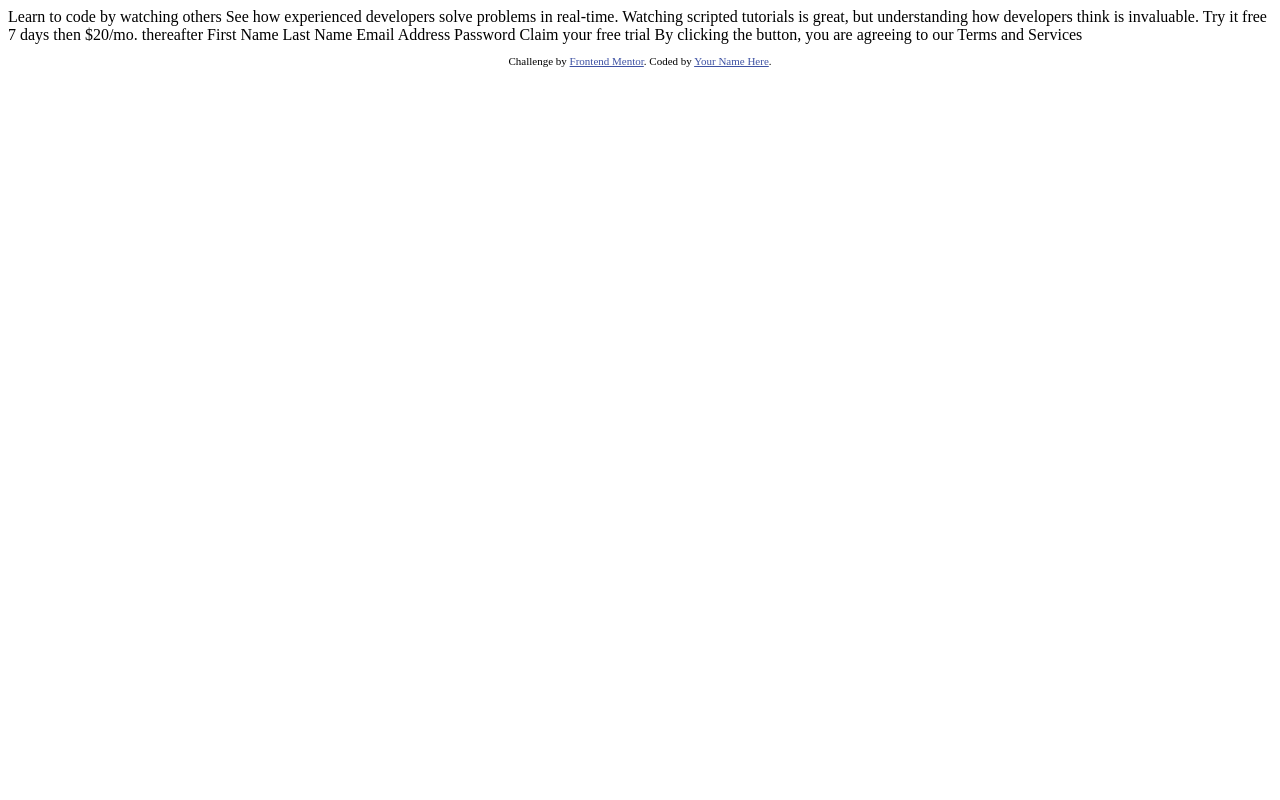
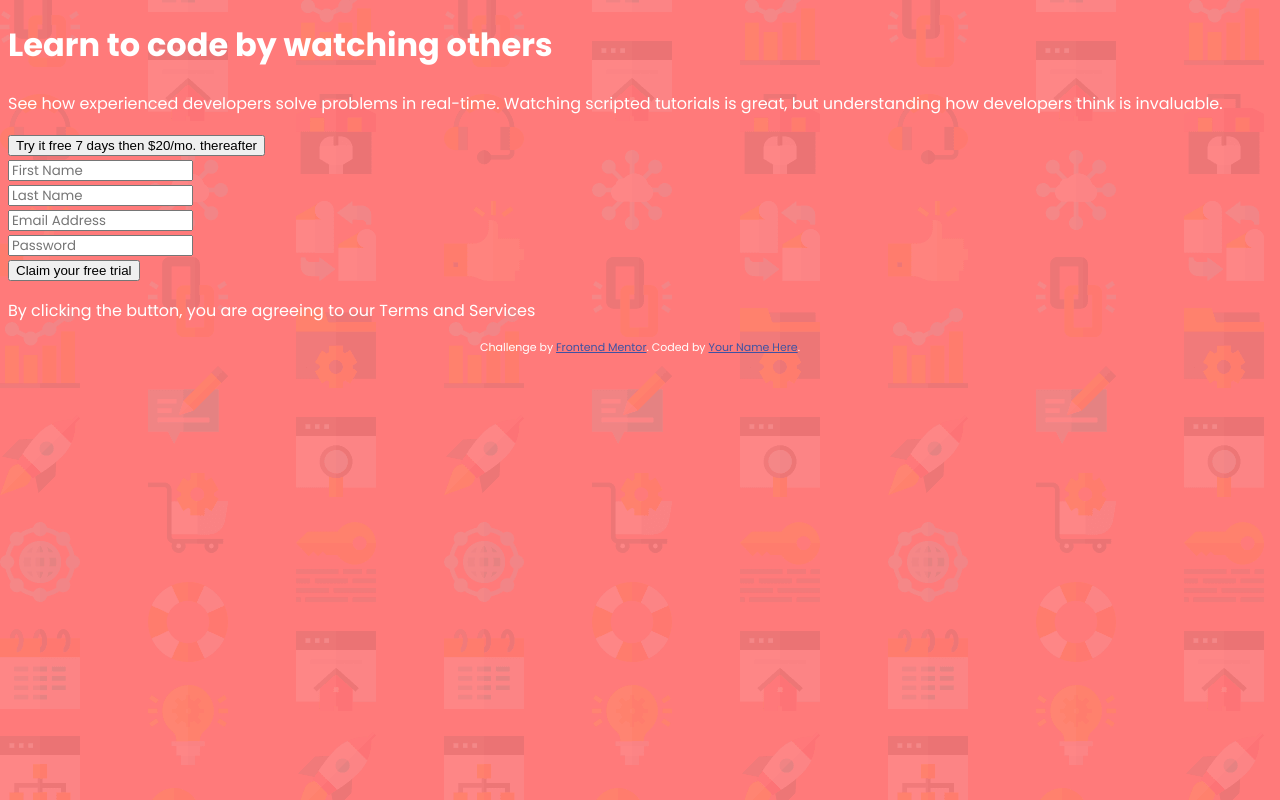
Before and after one commit to Prajwalad101/Signup-Form, a plain HTML site: page index.html in a window 1280 px wide. Drawn offline with Linux system fonts and the light colour scheme.

Commit message:
Added fonts and images with basic text styling

```diff
--- a/index.html
+++ b/index.html
@@ -1,41 +1,78 @@
 <!DOCTYPE html>
 <html lang="en">
   <head>
-  <meta charset="UTF-8">
-  <meta name="viewport" content="width=device-width, initial-scale=1.0"> <!-- displays site properly based on user's device -->
+    <meta charset="UTF-8" />
+    <meta name="viewport" content="width=device-width, initial-scale=1.0" />
+    <!-- displays site properly based on user's device -->
 
-  <link rel="icon" type="image/png" sizes="32x32" href="./images/favicon-32x32.png">
+    <link
+      rel="icon"
+      type="image/png"
+      sizes="32x32"
+      href="./images/favicon-32x32.png"
+    />
+
+    <!-- Google Fonts -->
+    <link rel="preconnect" href="https://fonts.googleapis.com" />
+    <link rel="preconnect" href="https://fonts.gstatic.com" crossorigin />
+    <link
+      href="https://fonts.googleapis.com/css2?family=Poppins:wght@400;500;600;700&display=swap"
+      rel="stylesheet"
+    />
+
+    <!-- CSS stylesheet -->
+    <link rel="stylesheet" href="styles.css" />
 
     <title>Frontend Mentor | Intro component with sign up form</title>
 
     <!-- Feel free to remove these styles or customise in your own stylesheet 👍 -->
     <style>
-    .attribution { font-size: 11px; text-align: center; }
-    .attribution a { color: hsl(228, 45%, 44%); }
+      .attribution {
+        font-size: 11px;
+        text-align: center;
+      }
+      .attribution a {
+        color: hsl(228, 45%, 44%);
+      }
     </style>
   </head>
   <body>
+    <h1 class="title">Learn to code by watching others</h1>
 
-  Learn to code by watching others
+    <p>
+      See how experienced developers solve problems in real-time. Watching
+      scripted tutorials is great, but understanding how developers think is
+      invaluable.
+    </p>
+    <button class="tryit">Try it free 7 days then $20/mo. thereafter</button>
 
-  See how experienced developers solve problems in real-time. Watching scripted tutorials is great,
-  but understanding how developers think is invaluable.
-
-  Try it free 7 days then $20/mo. thereafter
-
-  First Name
-  Last Name
-  Email Address
-  Password
-
-  Claim your free trial
-
+    <form action="">
+      <input type="text" placeholder="First Name" /><br />
+      <input type="text" placeholder="Last Name" /><br />
+      <input
+        type="email"
+        name="email"
+        id="email"
+        placeholder="Email Address"
+      /><br />
+      <input
+        type="password"
+        name="password"
+        id="password"
+        placeholder="Password"
+      /><br />
+      <input type="submit" value="Claim your free trial" />
+    </form>
+    <p class="terms">
       By clicking the button, you are agreeing to our Terms and Services
+    </p>
 
     <footer>
       <p class="attribution">
-      Challenge by <a href="https://www.frontendmentor.io?ref=challenge" target="_blank">Frontend Mentor</a>.
-      Coded by <a href="#">Your Name Here</a>.
+        Challenge by
+        <a href="https://www.frontendmentor.io?ref=challenge" target="_blank"
+          >Frontend Mentor</a
+        >. Coded by <a href="#">Your Name Here</a>.
       </p>
     </footer>
   </body>
--- /dev/null
+++ b/styles.css
@@ -0,0 +1,10 @@
+body {
+  font-family: "Poppins", sans-serif;
+  font-size: 16px;
+  color: #fff;
+  background-image: url(images/bg-intro-desktop.png);
+  background-color: hsl(0, 100%, 74%);
+}
+::placeholder {
+  font-family: "Poppins", sans-serif;
+}
```
Lines whose indentation alone changed are shown as unchanged.
